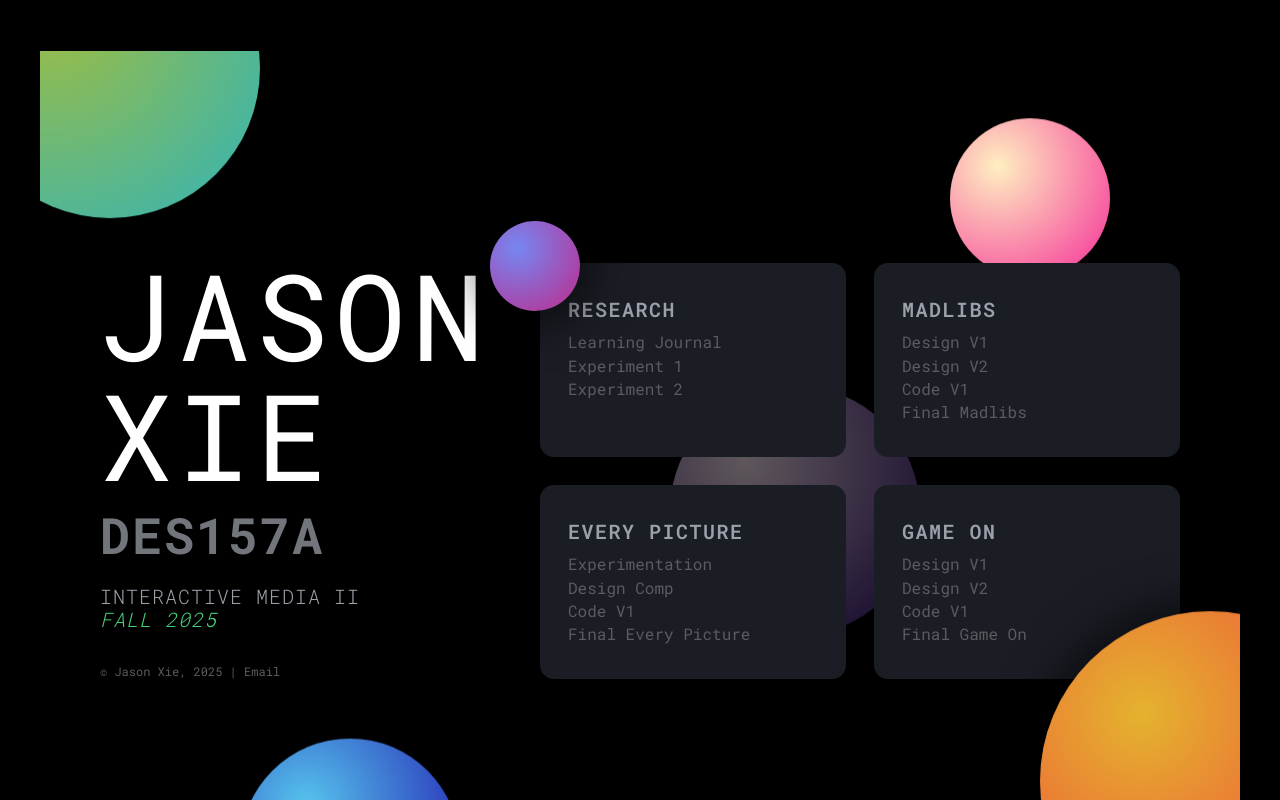
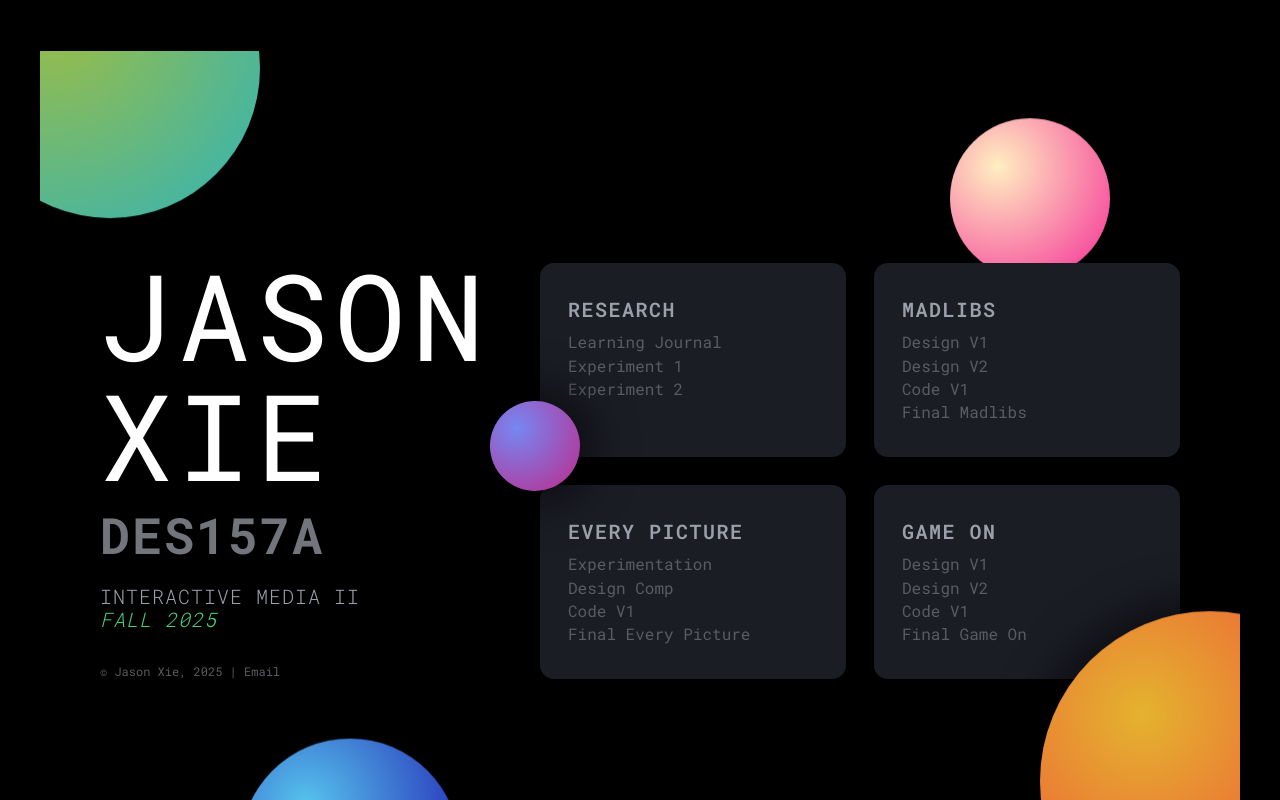
Before and after one commit to ocrzjx24/des157a, a plain HTML site: page index.html in a window 1280 px wide. Drawn offline with nearby package versions, Linux system fonts and the light colour scheme.

Commit message:
update to orbs

```diff
--- a/index.html
+++ b/index.html
@@ -76,7 +76,6 @@
         <div class="orb orb--3"></div>
         <div class="orb orb--4"></div>
         <div class="orb orb--5"></div>
-        <div class="orb orb--6"></div>
 
     </div>
 </body>
--- a/styles.css
+++ b/styles.css
@@ -200,7 +200,7 @@ html, body {
 }
 
 .orb--5 {
-    top: 170px;
+    top: 350px;
     left: 450px;
     width: 90px;
     height: 90px;
@@ -211,10 +211,10 @@ html, body {
 
 
 .orb--6 {
-    bottom: 180px;
+    bottom: 160px;
     right: 320px;
-    width: 250px;
-    height: 250px;
+    width: 200px;
+    height: 200px;
     background: radial-gradient(circle at 30% 30%, #5f575c, #11042b);
     animation-duration: 8s;
 }
```
